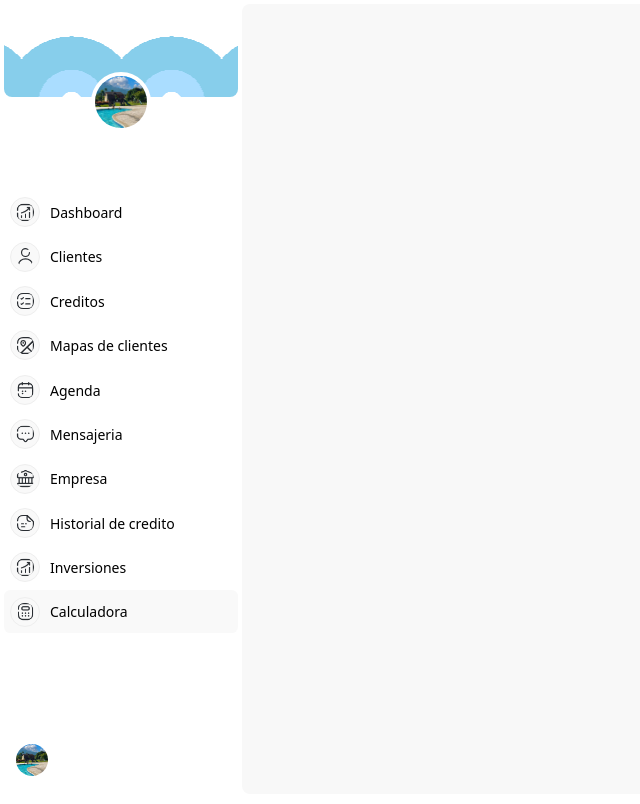
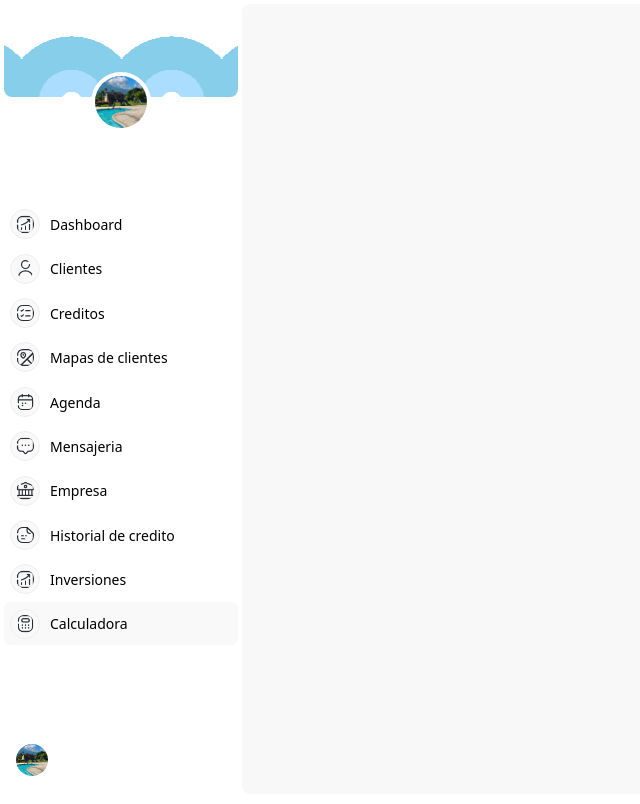
Before and after one commit to the-wandy-olivares/Money, a Django app: page /calculator/ in a window 1280 px wide. Shown: the whole page, without its empty margins (0-640 px from the left). Run offline with Django 5.2, Linux system fonts and the light colour scheme.

Commit message:
Ajustar estilos en la navegación; modificar el tamaño de fuente y el margen del botón del dashboard para mejorar la presentación.

```diff
--- a/Easy/Easy/templates/nav/nav.html
+++ b/Easy/Easy/templates/nav/nav.html
@@ -79,7 +79,7 @@
                         <div class="w-100 d-flex justify-content-center ">
                               <img src="{% static "img/me.JPEG" %}"    class="  object-fit-cover rounded-circle " style="border: 1px; width: 60px; height: 60px; border: 4px solid white; " alt="">
                         </div>
-                        <h6 style="font-size: 16px; margin-top: 7rem; font-weight: bold;" class="text-black text-center w-100 p-0 m-0 blur-5">
+                        <h6 style="font-size: 14px; margin-top: 7rem; font-weight: bold;" class="text-black text-center w-100 p-0 m-0 blur-5">
                               {{request.user.more.company.name}}
                         </h6>
                       </span>
@@ -88,7 +88,7 @@
       </div>
       <div class='btn-nav  pb-2   d-flex flex-wrap align-content-center' data-aos="fade-in" style="transition: 0s; height: 100vh;" >
 
-            <button class="btn-dashboard mt-4">
+            <button class="btn-dashboard mt-5">
                   <img src="{% static "icons/grafico.png" %}" width='24' alt="">
                   <a href="{% url "dashboard" %}"  >
                         <span >
```
